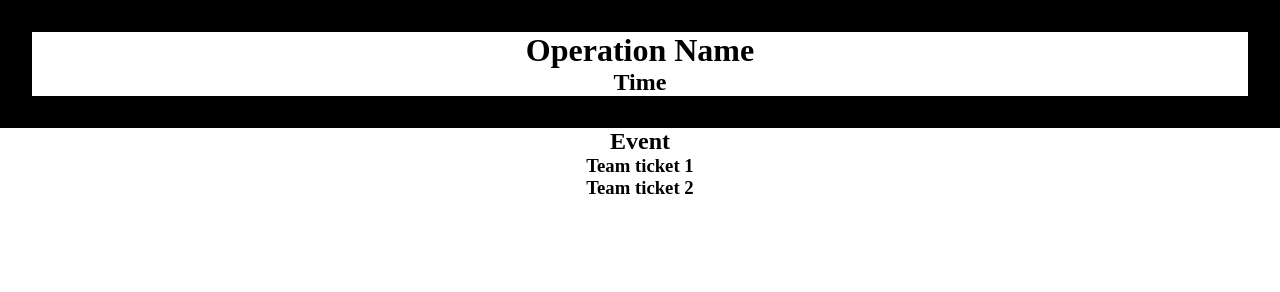
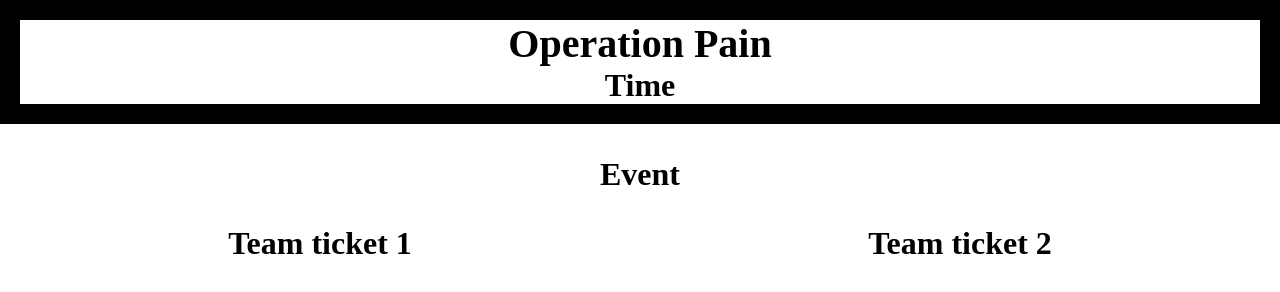
Before and after one commit to AidanMaldonado/WW2Game, a plain HTML site: page Game Files/index.html in a window 1280 px wide. Drawn offline with Linux system fonts and the light colour scheme.

Commit message:
Added some styling
Added CSS styling
Added JS script file

```diff
--- a/WW2 Test/index.html
+++ b/Game Files/index.html
@@ -9,18 +9,21 @@
   <body>
     <div class="container">
       <header>
-        <h1>Operation Name</h1>
-        <h2>Time</h2>
+        <h1 id="operationName">Operation Name</h1>
+        <h3>Time</h3>
       </header>
       <div class="event">
-        <h2>Event</h2>
+        <h3>Event</h3>
       </div>
-      <div class="side1">
-        <h3>Team ticket 1</h3>
-      </div>
-      <div class="side2">
-        <h3>Team ticket 2</h3>
+      <div class="infotabs">
+        <div class="side1">
+          <h3>Team ticket 1</h3>
+        </div>
+        <div class="side2">
+          <h3>Team ticket 2</h3>
+        </div>
       </div>
     </div>
+    <script src="script.js"></script>
   </body>
 </html>
--- /dev/null
+++ b/Game Files/script.js
@@ -0,0 +1,11 @@
+let operationNamesArray = ["Tiger"];
+
+function operationGenerator() {
+  var arrayLength = operationNamesArray.length;
+  var randomNum = Math.random() * arrayLength;
+  console.log(randomNum);
+
+  document.getElementById("operationName").innerHTML = "Operation Pain";
+}
+
+operationGenerator();
--- /dev/null
+++ b/Game Files/style.css
@@ -0,0 +1,55 @@
+* {
+  margin: 0;
+  padding: 0;
+  box-sizing: border-box;
+}
+
+body {
+  font-size: 62.5%;
+}
+
+.container {
+  display: flex;
+  flex-direction: column;
+  align-items: center;
+  width: 100vw;
+  height: 100vh;
+}
+
+header {
+  display: flex;
+  flex-direction: column;
+  align-items: center;
+  border: 2em black solid;
+  width: 100vw;
+}
+
+.infotabs {
+  margin-top: 2rem;
+  display: flex;
+  flex-direction: row;
+  align-content: space-between;
+  width: 100vw;
+}
+
+.side1 {
+  flex-grow: 1;
+  text-align: center;
+}
+
+.side2 {
+  flex-grow: 1;
+  text-align: center;
+}
+
+.event {
+  margin-top: 2rem;
+}
+
+h1 {
+  font-size: 2.5rem;
+}
+
+h3 {
+  font-size: 2rem;
+}
--- a/WW2 Test/style.css
+++ /dev/null
@@ -1,19 +0,0 @@
-* {
-  margin: 0;
-  padding: 0;
-  box-sizing: border-box;
-}
-
-.container {
-  display: flex;
-  flex-direction: column;
-  align-items: center;
-}
-
-header {
-  display: flex;
-  flex-direction: column;
-  align-items: center;
-  border: 2em black solid;
-  width: 100vw;
-}
```
